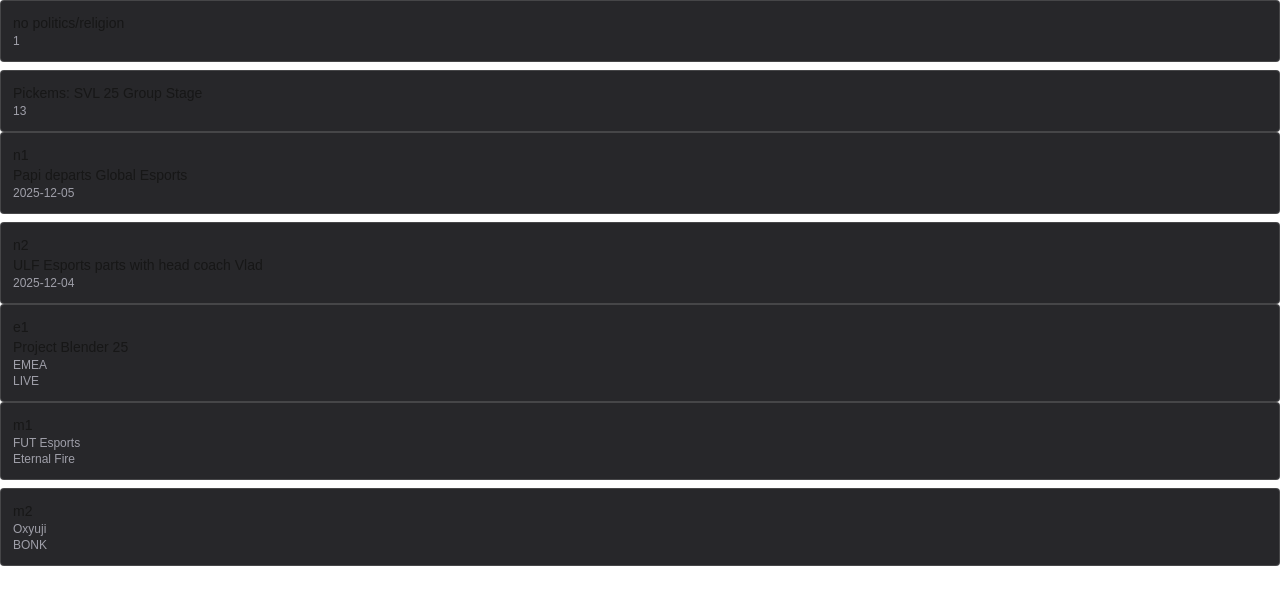
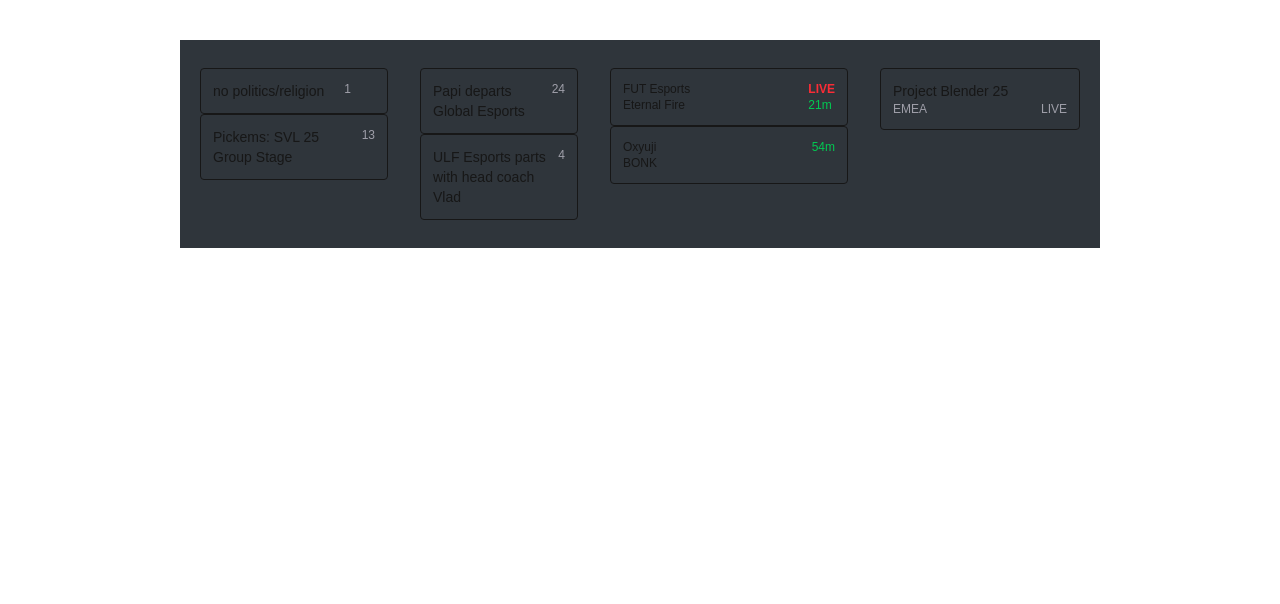
Before and after one commit to saikarthikm/melon-vlr-dupe, a Next.js app: page / in a window 1280 px wide. Shown: the top 604 px of the page. Built offline with nearby package versions, Linux system fonts and the light colour scheme.

Commit message:
basic homepage layout

```diff
--- a/app/components/BlockList.tsx
+++ b/app/components/BlockList.tsx
@@ -4,9 +4,5 @@
 };
 
 export function BlockList<T>({ items, render }: BlockListProps<T>) {
-  return (
-    <div className="space-y-2">
-      <>{items.map(render)}</>
-    </div>
-  );
+  return <div className="my-2">{items.map(render)}</div>;
 }
--- a/app/components/EventCol.tsx
+++ b/app/components/EventCol.tsx
@@ -8,12 +8,13 @@
       render={(t) => (
         <div
           key={t.id}
-          className="bg-zinc-800 p-3 rounded cursor-pointer hover:bg-zinc-700 bg-panel border border-border"
+          className="bg-item p-3 rounded cursor-pointer hover:bg-zinc-700 border border-border"
         >
-          <div className="text-sm">{t.id}</div>
           <div className="text-sm">{t.name}</div>
-          <div className="text-xs text-zinc-400">{t.region}</div>
-          <div className="text-xs text-zinc-400">{t.status}</div>
+          <div className="flex flex-col-2 justify-between">
+            <div className="text-xs text-zinc-400">{t.region}</div>
+            <div className="text-xs text-zinc-400">{t.status}</div>
+          </div>
         </div>
       )}
     />
--- a/app/components/MatchCol.tsx
+++ b/app/components/MatchCol.tsx
@@ -8,11 +8,16 @@
       render={(t) => (
         <div
           key={t.id}
-          className="bg-zinc-800 p-3 rounded cursor-pointer hover:bg-zinc-700 bg-panel border border-border"
+          className="bg-item p-3 rounded cursor-pointer hover:bg-zinc-700 border border-border flex flex-row justify-between"
         >
-          <div className="text-sm">{t.id}</div>
-          <div className="text-xs text-zinc-400">{t.teamA}</div>
-          <div className="text-xs text-zinc-400">{t.teamB}</div>
+          <div className="grid grid-cols-1">
+            <div className="text-xs ">{t.teamA}</div>
+            <div className="text-xs ">{t.teamB}</div>
+          </div>
+          <div>
+            <div className="text-xs text-red-500 font-bold">{t.status}</div>
+            <div className="text-xs text-green-500">{t.time}</div>
+          </div>
         </div>
       )}
     />
--- a/app/components/NewsCol.tsx
+++ b/app/components/NewsCol.tsx
@@ -8,11 +8,10 @@
       render={(t) => (
         <div
           key={t.id}
-          className="bg-zinc-800 p-3 rounded cursor-pointer hover:bg-zinc-700 bg-panel border border-border"
+          className="bg-item p-3 rounded cursor-pointer hover:bg-zinc-700 border border-border flex flex-row justify-between"
         >
-          <div className="text-sm">{t.id}</div>
           <div className="text-sm">{t.title}</div>
-          <div className="text-xs text-zinc-400">{t.date}</div>
+          <div className="text-xs text-zinc-400">{t.commentCount}</div>
         </div>
       )}
     />
--- a/app/components/ThreadCol.tsx
+++ b/app/components/ThreadCol.tsx
@@ -3,17 +3,19 @@
 
 export function ThreadCol({ items }: { items: Thread[] }) {
   return (
+    <>
       <BlockList
         items={items}
         render={(t) => (
           <div
             key={t.id}
-          className="bg-zinc-800 p-3 rounded cursor-pointer hover:bg-zinc-700 bg-panel border border-border"
+            className="bg-item p-3 rounded cursor-pointer hover:bg-zinc-700 border border-border flex flex-row gap-5 w-auto"
           >
             <div className="text-sm">{t.title}</div>
-          <div className="text-xs text-zinc-400">{t.count}</div>
+            <div className="text-xs text-zinc-400">{t.comments}</div>
           </div>
         )}
       />
+    </>
   );
 }
--- a/app/globals.css
+++ b/app/globals.css
@@ -8,6 +8,7 @@
   --column: #2f353b;
   --panel: #3a4046;
   --hover: #454b52;
+  --item: #27272A
   --border: rgba(255, 255, 255, 0.14);
 }
 
@@ -18,6 +19,7 @@
   --color-column: var(--column);
   --color-panel: var(--panel);
   --color-hover: var(--hover);
+  --color-item: var(--item);
   --color-border: var(--border);
 
   --font-sans: var(--font-geist-sans);
@@ -32,6 +34,7 @@
     --column: #2f353b;
     --panel: #3a4046;
     --hover: #454b52;
+    --item: #27272A;
     --border: rgba(255, 255, 255, 0.14);
   }
 }
--- a/app/page.tsx
+++ b/app/page.tsx
@@ -13,10 +13,14 @@
 export default function Home() {
   return (
     <main>
-      <ThreadCol items={threads} />
-      <NewsCol items={news} />
-      <EventCol items={events} />
-      <MatchCol items={matches} />
+      <div className="mx-45 my-10">
+        <div className="grid grid-cols-[200px_1fr_250px_200px] space-x-3 bg-column p-5 gap-5">
+          <ThreadCol items={threads} />
+          <NewsCol items={news} />
+          <MatchCol items={matches} />
+          <EventCol items={events} />
+        </div>
+      </div>
     </main>
   );
 }
--- a/data/mock.json
+++ b/data/mock.json
@@ -1,19 +1,21 @@
 {
   "threads": [
-    { "id": "t1", "title": "no politics/religion", "count": 1 },
-    { "id": "t2", "title": "Pickems: SVL 25 Group Stage", "count": 13 }
+    { "id": "t1", "title": "no politics/religion", "comments": 1 },
+    { "id": "t2", "title": "Pickems: SVL 25 Group Stage", "comments": 13 }
   ],
 
   "news": [
     {
       "id": "n1",
       "title": "Papi departs Global Esports",
-      "date": "2025-12-05"
+      "date": "2025-12-05",
+      "commentCount": 24
     },
     {
       "id": "n2",
       "title": "ULF Esports parts with head coach Vlad",
-      "date": "2025-12-04"
+      "date": "2025-12-04",
+      "commentCount": 4
     }
   ],
 
@@ -23,13 +25,16 @@
       "teamA": "FUT Esports",
       "teamB": "Eternal Fire",
       "status": "LIVE",
-      "score": "0 - 1"
+      "score": "13-0",
+      "time": "21m"
     },
     {
       "id": "m2",
       "teamA": "Oxyuji",
       "teamB": "BONK",
-      "time": "54m"
+      "time": "54m",
+      "status": "",
+      "score": "12-14"
     }
   ],
 
--- a/types.ts
+++ b/types.ts
@@ -1,13 +1,15 @@
 export type Thread = {
   id: string;
   title: string;
-  count: number;
+  comments: number;
 };
 
 export type NewsItem = {
   id: string;
   title: string;
   date: string;
+  region: string;
+  commentCount: number;
 };
 
 export type Match = {
@@ -18,6 +20,8 @@
   score?: string;
   live?: "" | "LIVE";
   earnings?: number;
+  time?: string;
+  status?: string;
 };
 
 export type Event = {
```
Lines whose indentation alone changed are shown as unchanged.
